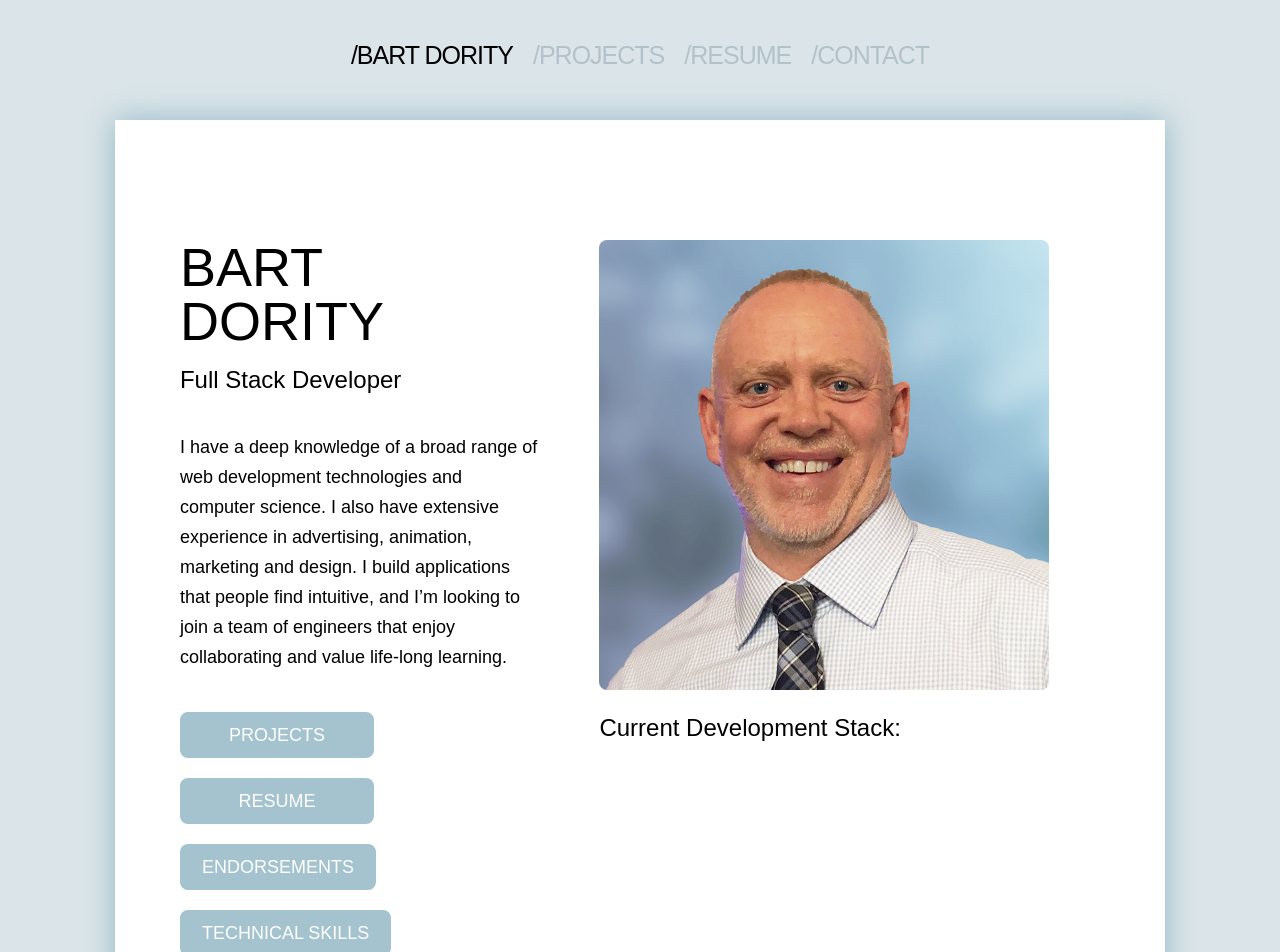
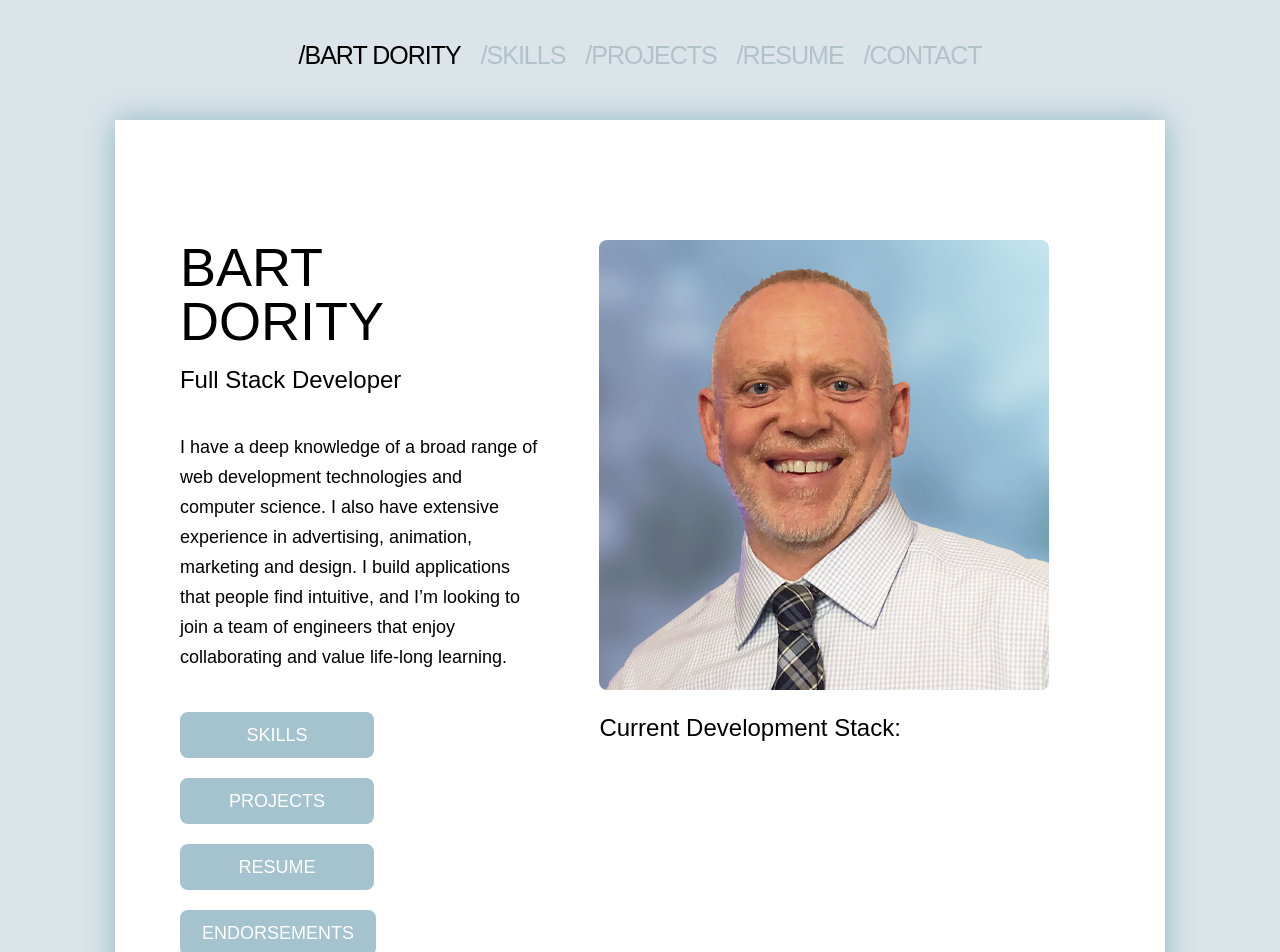
Before and after one commit to b0rgbart3/portfolio4, a React (Create React App) app in the folder client/: page / in a window 1280 px wide. Shown: the top 952 px of the page. Built offline with nearby package versions, Linux system fonts and the light colour scheme; a web font is replaced by a local one.

Commit message:
adding skills page to navigation

```diff
--- a/client/src/components/DesktopMenu.js
+++ b/client/src/components/DesktopMenu.js
@@ -37,6 +37,11 @@ function DesktopMenu() {
         (   <li className={ linkStyle}>/BART DORITY</li>)}
 
         </Link>
+        <Link to="/techchart">
+        { page==="/techchart"?
+        (   <li className={ 'active ' + linkStyle}>/SKILLS</li>):
+        (   <li className={ linkStyle}>/SKILLS</li>)}
+        </Link>
         <Link to="/projects">
         { page==="/projects"?
         (   <li className={ 'active ' + linkStyle}>/PROJECTS</li>):
--- a/client/src/components/MobileMenu.js
+++ b/client/src/components/MobileMenu.js
@@ -25,6 +25,9 @@ function Menu() {
           <Link to="/">
             <li onClick={toggleMenu}>/HOME</li>
           </Link>
+          <Link to="/techchart" onClick={toggleMenu}>
+            <li>/SKILLS</li>
+          </Link>
           <Link to="/projects" onClick={toggleMenu}>
             <li>/PROJECTS</li>
           </Link>
--- a/client/src/pages/Main.js
+++ b/client/src/pages/Main.js
@@ -28,7 +28,9 @@ function Main() {
         </div>
         <div className="homebio">
           <p>{bio}</p>
-
+          <Link to="/techchart">
+              <div className={"mbutton "}>Skills</div>
+            </Link>
             <Link to="/projects">
               <div className={"mbutton "}>Projects</div>
             </Link>
@@ -38,9 +40,7 @@ function Main() {
             <Link to="/endorsements">
               <div className={"mbutton "}>endorsements</div>
             </Link>
-            <Link to="/techchart">
-              <div className={"mbutton "}>Technical Skills</div>
-            </Link>
+
 
         </div>
       </>
```
